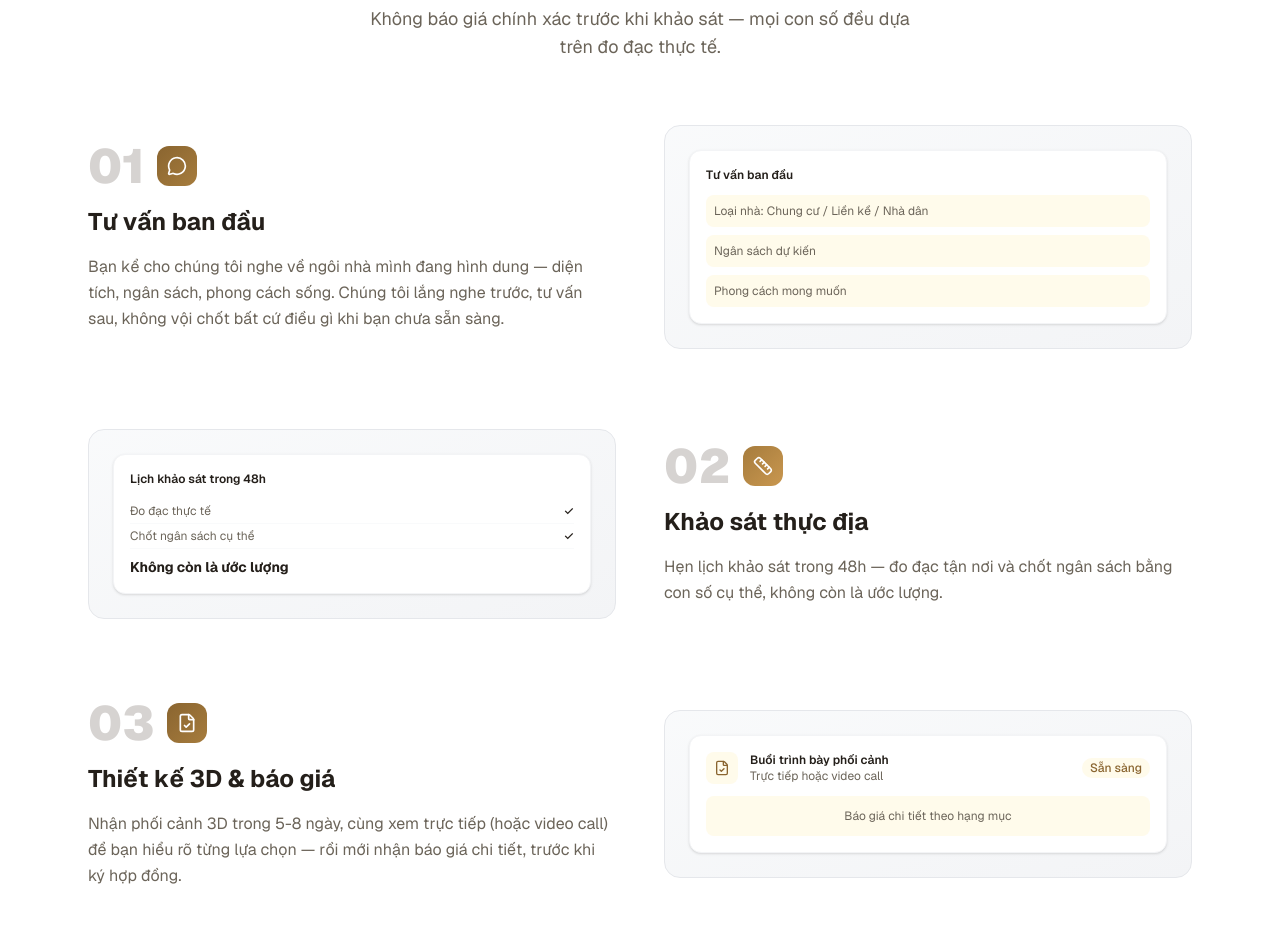
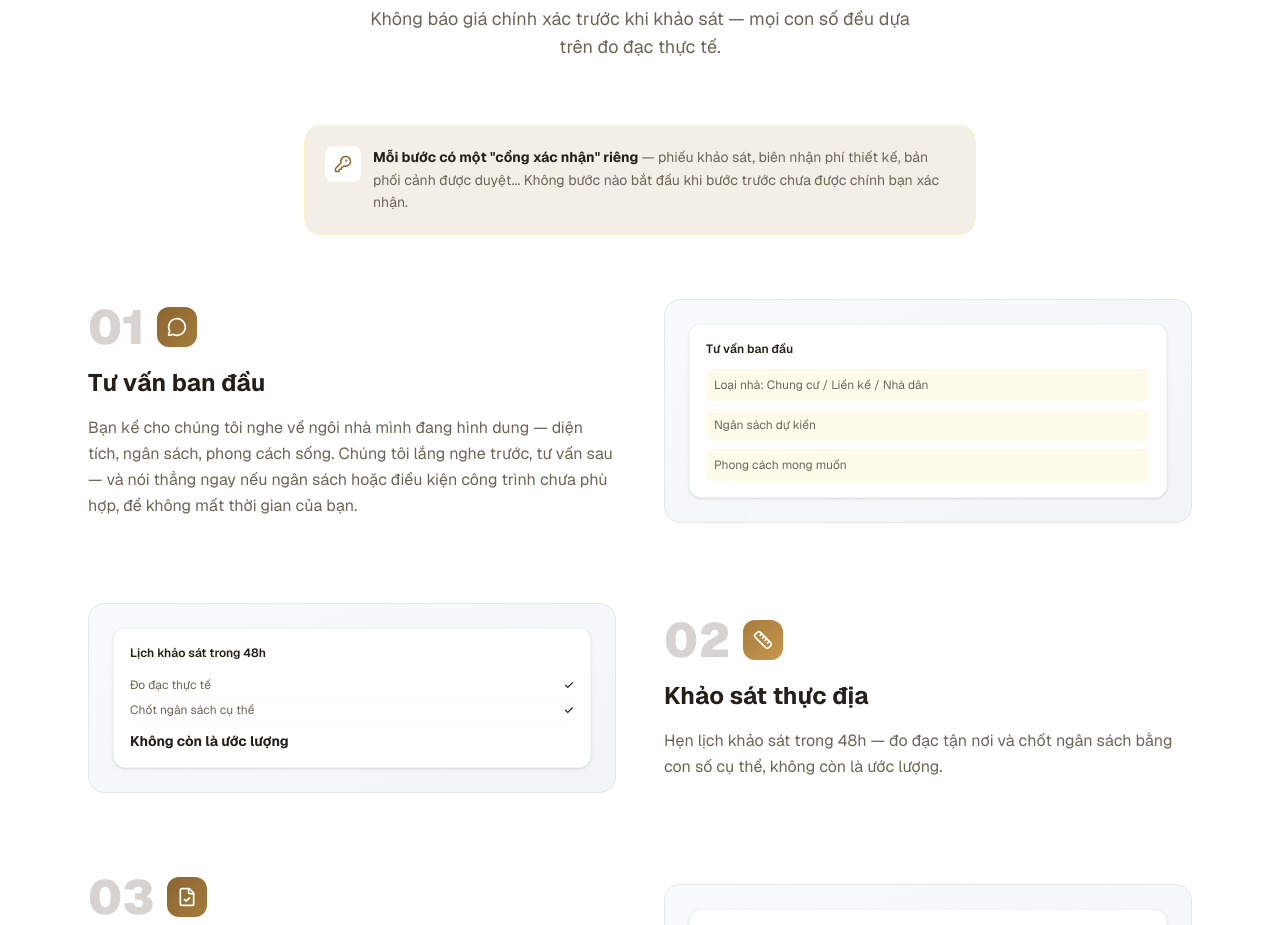
Before and after one commit to duyhoang01/noithatminhduc, a Next.js app in the folder frontend/: page / in a window 1280 px wide. Shown: the part 4000-4925 px from the top of the page. Built offline with nearby package versions, Linux system fonts and the light colour scheme.

Commit message:
fix: surface feasibility check and cổng xác nhận on homepage too
These were only added to the /quy-trinh detail pages, not the
homepage summary users actually land on first — added the same
"cổng xác nhận" callout and budget-honesty line here for consistency.

```diff
--- a/frontend/app/components/HowItWorks.tsx
+++ b/frontend/app/components/HowItWorks.tsx
@@ -2,7 +2,7 @@
 
 import { motion, useInView } from "framer-motion";
 import { useRef } from "react";
-import { MessageCircle, Ruler, FileCheck, HardHat, HeartHandshake, ArrowRight } from "lucide-react";
+import { MessageCircle, Ruler, FileCheck, HardHat, HeartHandshake, ArrowRight, KeyRound } from "lucide-react";
 import Link from "next/link";
 import AnimatedSection from "./AnimatedSection";
 
@@ -12,7 +12,7 @@ const steps = [
     icon: MessageCircle,
     color: "from-[#8a6530] to-[#a67c3d]",
     title: "Tư vấn ban đầu",
-    desc: "Bạn kể cho chúng tôi nghe về ngôi nhà mình đang hình dung — diện tích, ngân sách, phong cách sống. Chúng tôi lắng nghe trước, tư vấn sau, không vội chốt bất cứ điều gì khi bạn chưa sẵn sàng.",
+    desc: "Bạn kể cho chúng tôi nghe về ngôi nhà mình đang hình dung — diện tích, ngân sách, phong cách sống. Chúng tôi lắng nghe trước, tư vấn sau — và nói thẳng ngay nếu ngân sách hoặc điều kiện công trình chưa phù hợp, để không mất thời gian của bạn.",
     mockup: (
       <div className="bg-white rounded-xl border border-gray-100 p-4 shadow-sm">
         <div className="text-xs font-semibold text-[#241f1a] mb-3">
@@ -150,6 +150,15 @@ export default function HowItWorks() {
           </p>
         </AnimatedSection>
 
+        <AnimatedSection className="flex items-start gap-3 rounded-2xl bg-[#F3EFE7] border border-amber-100 p-5 mb-16 max-w-2xl mx-auto">
+          <div className="w-9 h-9 rounded-lg bg-white flex items-center justify-center flex-shrink-0 text-[#8a6530]">
+            <KeyRound size={18} />
+          </div>
+          <p className="text-sm text-[#6b6459] leading-relaxed">
+            <strong className="text-[#241f1a]">Mỗi bước có một &quot;cổng xác nhận&quot; riêng</strong> — phiếu khảo sát, biên nhận phí thiết kế, bản phối cảnh được duyệt... Không bước nào bắt đầu khi bước trước chưa được chính bạn xác nhận.
+          </p>
+        </AnimatedSection>
+
         <div ref={ref} className="space-y-20">
           {steps.map((step, i) => {
             const Icon = step.icon;
```
